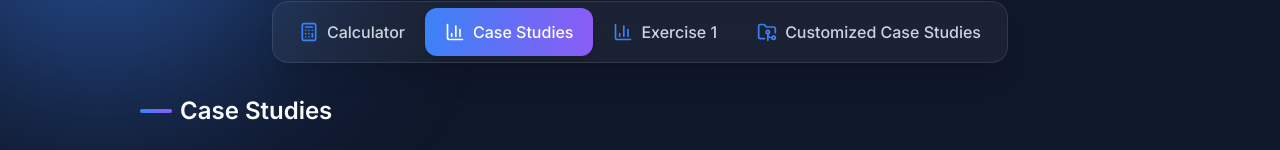
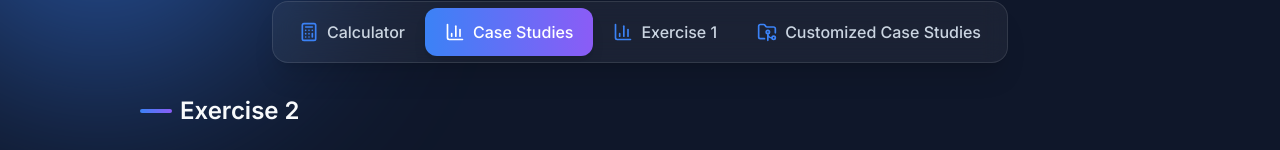
Before and after one commit to Nosdovah/business_valuation, a React (Vite) app in the folder calculator-app/: page / in a window 1280 px wide. Both pictures are taken after a click on the button "Case Studies". Shown: the part 209-359 px from the top of the page. Built offline with nearby package versions, Linux system fonts and the light colour scheme.

Commit message:
minor spelling edit

```diff
--- a/calculator-app/src/App.tsx
+++ b/calculator-app/src/App.tsx
@@ -42,7 +42,7 @@ function App() {
           <div className="w-full xl:w-[1000px] space-y-6 pb-12 animate-in fade-in slide-in-from-bottom-4 duration-500">
             <h2 className="text-2xl font-semibold mb-4 flex items-center gap-2">
               <span className="w-8 h-1 bg-gradient-to-r from-primary to-secondary rounded-full inline-block"></span>
-              Case Studies
+              Exercise 2
             </h2>
             <DataDisplay />
           </div>
```
